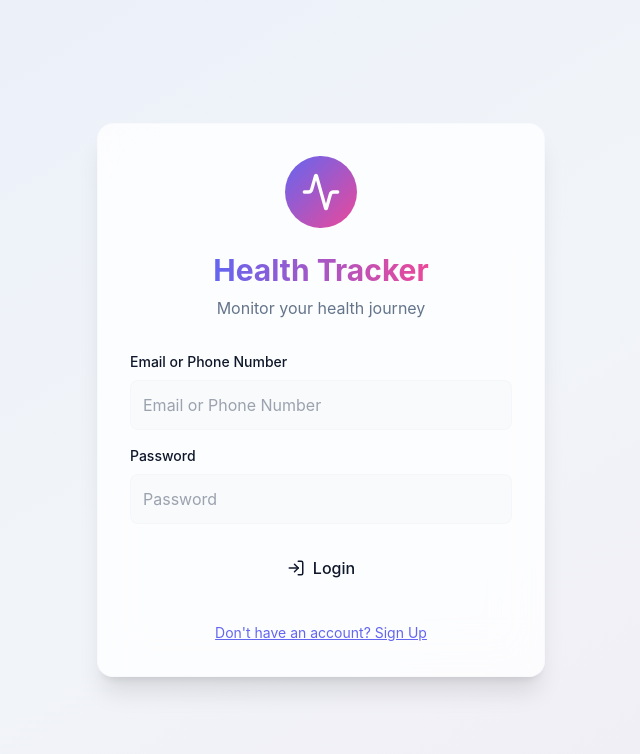
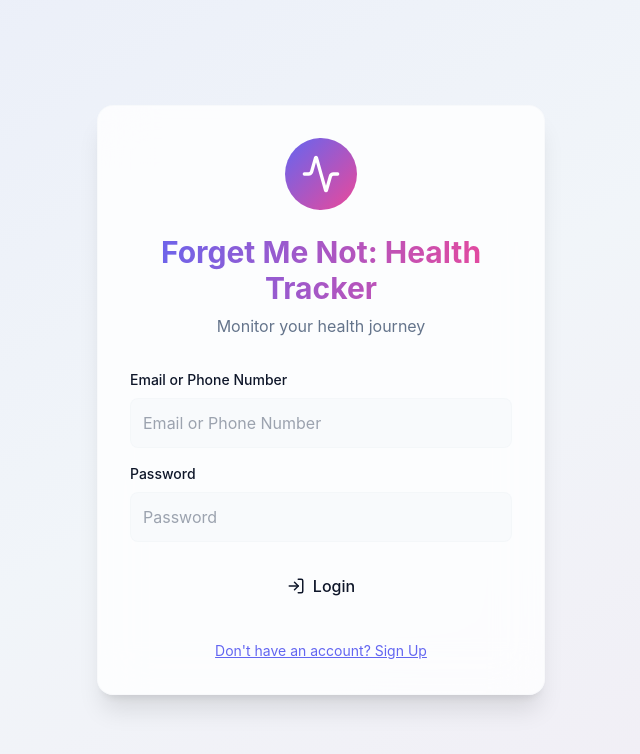
Before and after one commit to nityasreebalusu-508/Forget-me-not-, a React (Vite) app: page / in a window 1280 px wide. Shown: the top 754 px of the page, without its empty margins (319-959 px from the left). Built offline with nearby package versions, Linux system fonts and the light colour scheme.

Commit message:
Add mock data button has been removed the reminder is working as always App name has been changed

```diff
--- a/index.html
+++ b/index.html
@@ -4,7 +4,7 @@
     <meta charset="UTF-8" />
     <link rel="icon" type="image/svg+xml" href="/vite.svg" />
     <meta name="viewport" content="width=device-width, initial-scale=1.0" />
-    <title>app</title>
+    <title>Forget Me Not: Health Tracker</title>
   </head>
   <body>
     <div id="root"></div>
--- a/package.json
+++ b/package.json
@@ -1,5 +1,5 @@
 {
-  "name": "app",
+  "name": "forget-me-not-health-tracker",
   "private": true,
   "version": "0.0.0",
   "type": "module",
--- a/src/App.jsx
+++ b/src/App.jsx
@@ -278,7 +278,7 @@ const AppContent = () => {
               <Activity size={40} className="text-white" />
             </div>
             <h1 className="text-3xl font-bold text-center bg-gradient-to-r from-primary to-secondary bg-clip-text text-transparent mb-2">
-              Health Tracker
+              Forget Me Not: Health Tracker
             </h1>
             <p className="text-text-muted text-center">{t.monitorHealthJourney || 'Monitor your health journey'}</p>
           </div>
@@ -355,7 +355,7 @@ const AppContent = () => {
                         </div>
                       </Button>
 
-                      <Button
+                      {false && (<Button
                         variant="secondary"
                         onClick={generateMockData}
                         className="w-full h-auto p-4 flex items-center gap-4 justify-start hover:bg-primary/5 transition-all mt-6"
@@ -367,7 +367,7 @@ const AppContent = () => {
                           <p className="font-medium text-text-main">Generate Mock Data</p>
                           <p className="text-xs text-text-muted">Populate with sample readings</p>
                         </div>
-                      </Button>
+                      </Button>)}
                     </div>
 
                     <div className="mt-8 pt-6 border-t border-border">
@@ -390,9 +390,9 @@ const AppContent = () => {
                 <p className="text-text-muted mt-1">Track and analyze your heart rate readings</p>
               </div>
               <div className="flex flex-wrap gap-3">
-                <Button onClick={generateMockData} variant="secondary" className="gap-2">
+                {false && (<Button onClick={generateMockData} variant="secondary" className="gap-2">
                   <Zap size={18} /> Add Mock Data
-                </Button>
+                </Button>)}
                 <Button onClick={() => openHrModal()} className="gap-2">
                   <Plus size={18} /> {t.recordHeartRate || 'Record Reading'}
                 </Button>
--- a/src/i18n/translations.js
+++ b/src/i18n/translations.js
@@ -1,6 +1,6 @@
 export const translations = {
     en: {
-        appName: 'Health Tracker',
+        appName: 'Forget Me Not: Health Tracker',
         email: 'Email',
         password: 'Password',
         login: 'Login',
```
